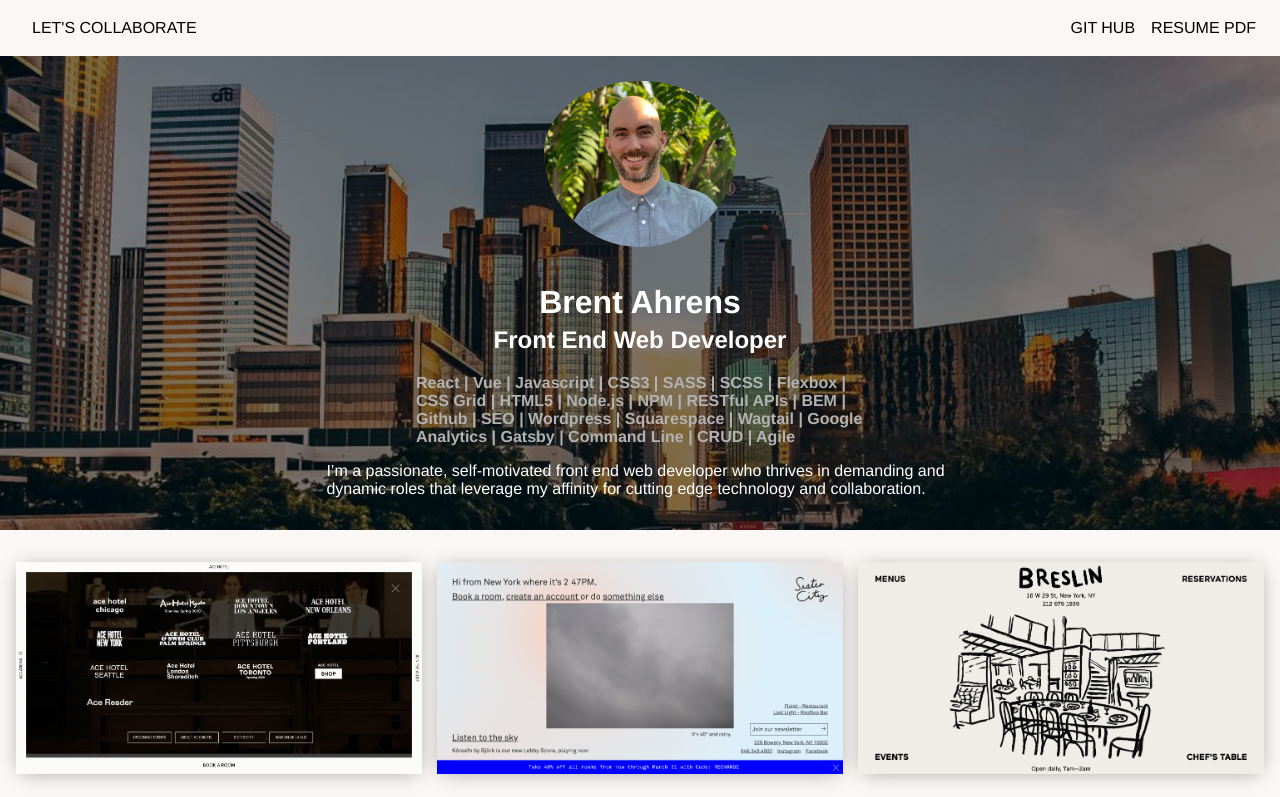
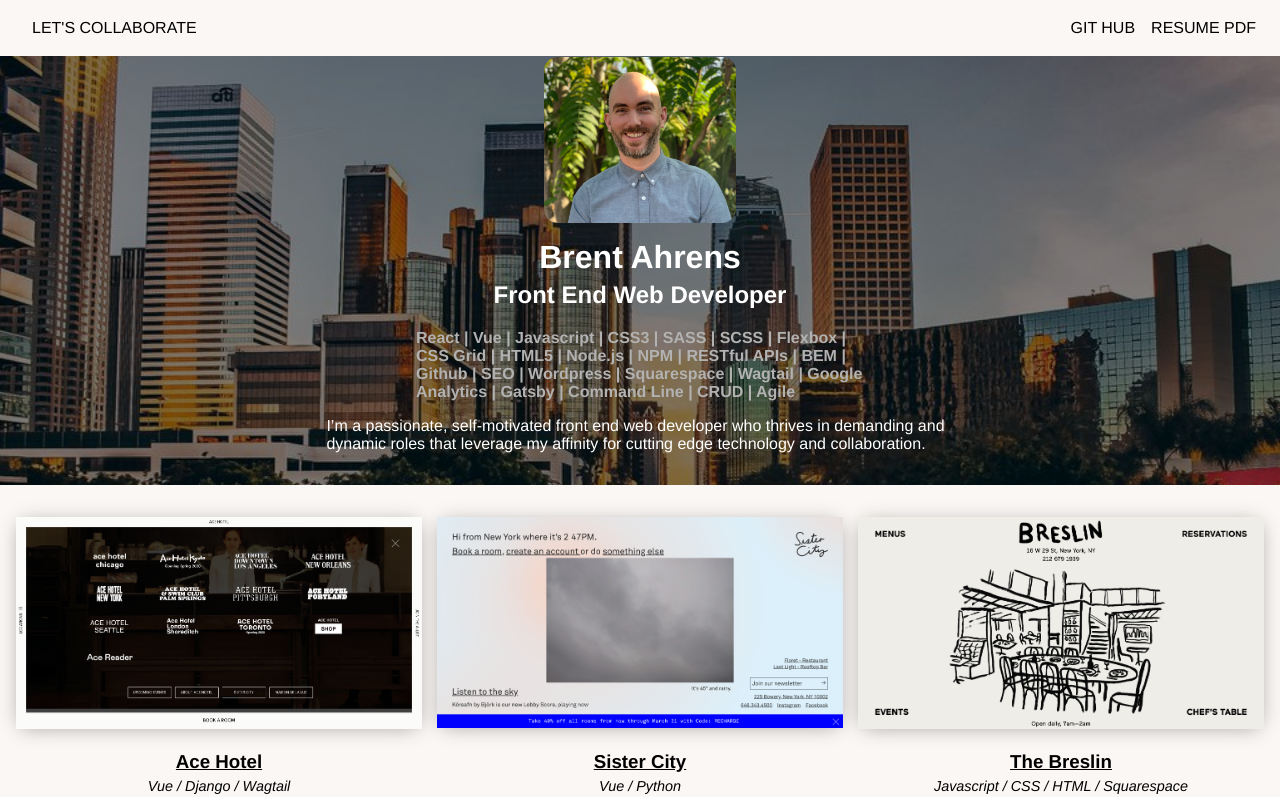
Before and after one commit to brentahrens1/portfolio-2020, a React (Create React App) app: page / in a window 1280 px wide. Shown: the top 797 px of the page. Built offline with nearby package versions, Linux system fonts and the light colour scheme.

Commit message:
adjusts border radius for profile pic

```diff
--- a/src/components/About/About.css
+++ b/src/components/About/About.css
@@ -22,10 +22,9 @@
 .about-profile {
     display: block;
     width: 25%;
-    border-radius: 50%;
+    border-radius: 30px;
     margin: 0 auto;
     padding: 1rem;
-    padding-top: 2.5rem;
     animation: slide-up 1s ease-in;
 }
 
@@ -44,6 +43,7 @@
 }
 
 .about-name {
+    margin-top: 0;
     margin-bottom: 5px;
 }
 
--- a/src/components/SideDrawer/SideDrawer.css
+++ b/src/components/SideDrawer/SideDrawer.css
@@ -9,7 +9,7 @@
     left: 0;
     width: 70%;
     max-width: 400px;
-    z-index: 200;
+    z-index: 999;
     transform: translateX(-100%);
     transition: transform 0.3s ease-out;
 }
```
